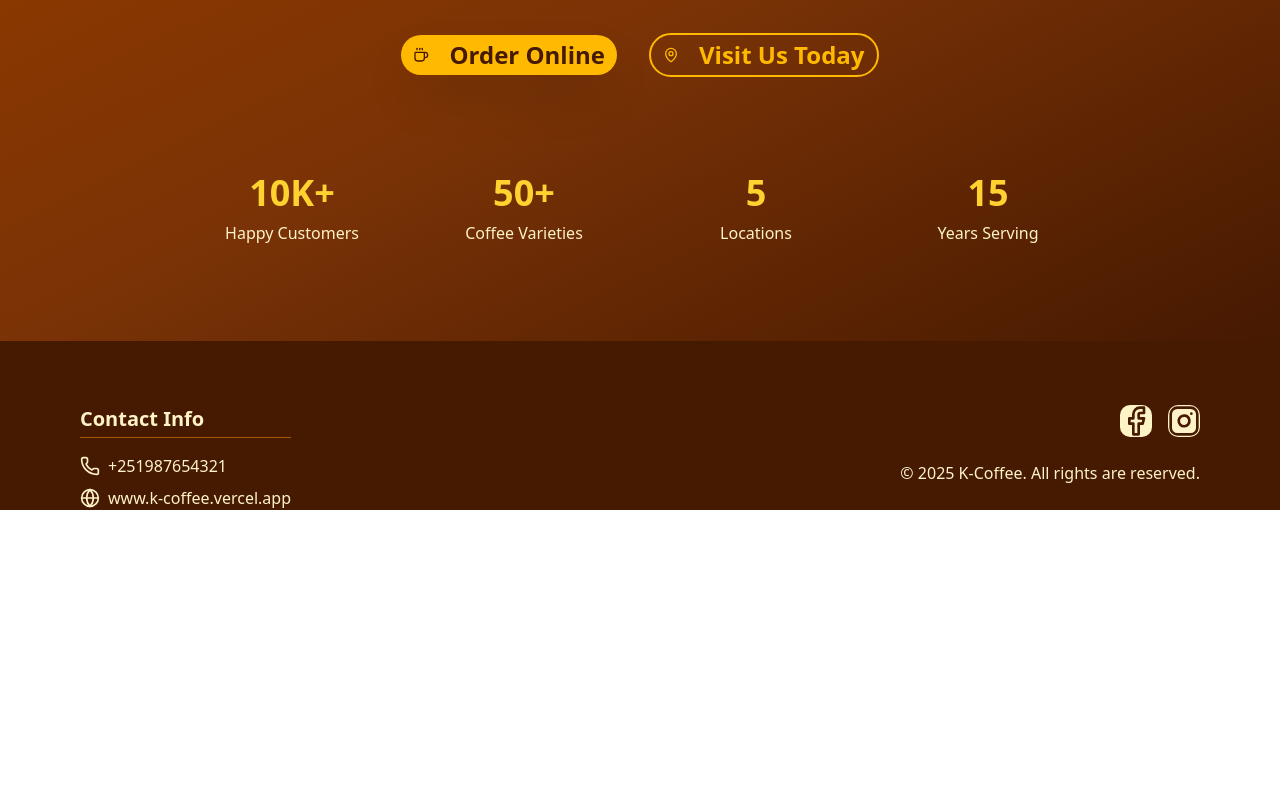
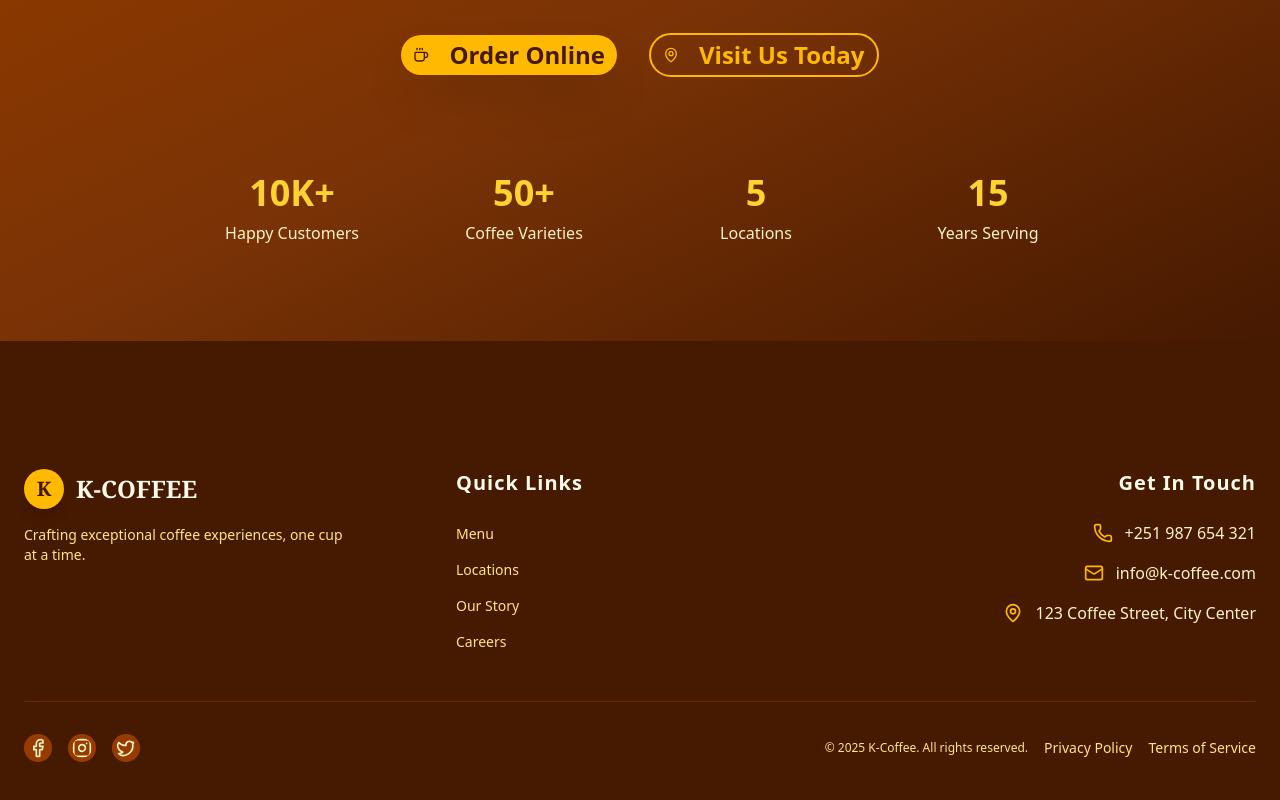
Before and after one commit to IBn-MIsbah/K-coffee, a Next.js app: page / in a window 1280 px wide. Shown: the part 2286-3086 px from the top of the page. Before the commit the page ends 2796 px from the top, so only its background shows below. Built offline with nearby package versions, Linux system fonts and the light colour scheme; no server answers; the database is empty.

Commit message:
feat(ui): design refined

```diff
--- a/components/Home/componenets/Footer.tsx
+++ b/components/Home/componenets/Footer.tsx
@@ -1,29 +1,147 @@
-import { Facebook, Globe, Instagram, Phone } from "lucide-react";
+import {
+  Phone,
+  Mail,
+  MapPin,
+  Facebook,
+  Instagram,
+  Twitter,
+} from "lucide-react";
+import Link from "next/link";
 
 const Footer = () => {
   const date = new Date();
   const year = date.getFullYear();
+
+  // Styling for internal links (formerly FooterLink component)
+  const linkClasses =
+    "text-sm text-amber-200 hover:text-amber-400 transition-colors duration-200";
+
   return (
-    <div className="flex flex-col sm:flex-row justify-between px-6 sm:px-12 md:px-20 text-amber-100 gap-8 sm:gap-0">
-      <div className="flex flex-col gap-2 order-2 sm:order-1">
-        <span className="text-xl font-semibold border-b border-amber-500/50 pb-1 mb-2">
-          Contact Info
-        </span>
-        <div className="flex items-center gap-2 text-base hover:text-amber-300 transition-colors">
-          <Phone className="w-5 h-5" /> <span>+251987654321</span>{" "}
+    // Base styling for the footer container
+    <footer className="bg-amber-950 px-6 py-10 md:py-16">
+      <div className="container mx-auto max-w-7xl">
+        {/* --- Main Content Grid: Stacks on small, 3 columns on medium+ --- */}
+        <div className="grid grid-cols-1 md:grid-cols-3 gap-10 md:gap-16 mb-12">
+          {/* 1. Brand & Tagline (Always full width on mobile, left-aligned on desktop) */}
+          <div className="text-center md:text-left">
+            <div className="inline-flex md:flex items-center gap-3 mb-2 justify-center md:justify-start">
+              <div className="w-10 h-10 bg-amber-400 rounded-full flex items-center justify-center shadow-lg">
+                <span className="text-amber-950 font-extrabold text-xl font-serif">
+                  K
+                </span>
+              </div>
+              <span className="text-2xl font-bold text-amber-50 font-serif">
+                K-COFFEE
+              </span>
+            </div>
+            <p className="text-amber-200 text-sm mt-4 max-w-xs mx-auto md:mx-0">
+              Crafting exceptional coffee experiences, one cup at a time.
+            </p>
+          </div>
+
+          {/* 2. Quick Links (Hidden on small, appears on medium+) */}
+          <div className="hidden md:block">
+            <h3 className="text-xl font-bold text-amber-50 mb-6 tracking-wider">
+              Quick Links
+            </h3>
+            <ul className="space-y-3">
+              <li>
+                <Link href="/menu" className={linkClasses}>
+                  Menu
+                </Link>
+              </li>
+              <li>
+                <Link href="/locations" className={linkClasses}>
+                  Locations
+                </Link>
+              </li>
+              <li>
+                <Link href="/about" className={linkClasses}>
+                  Our Story
+                </Link>
+              </li>
+              <li>
+                <Link href="/careers" className={linkClasses}>
+                  Careers
+                </Link>
+              </li>
+            </ul>
+          </div>
+
+          {/* 3. Contact Information (Aligned to the right on desktop, center on mobile) */}
+          <div className="text-center md:text-right">
+            <h3 className="text-xl font-bold text-amber-50 mb-6 tracking-wider">
+              Get In Touch
+            </h3>
+            <div className="space-y-4">
+              {/* Phone */}
+              <div className="flex items-center gap-3 justify-center md:justify-end">
+                <Phone className="w-5 h-5 text-amber-400" />
+                <a
+                  href="tel:+251987654321"
+                  className="text-amber-100 text-base hover:text-amber-300 transition-colors"
+                >
+                  +251 987 654 321
+                </a>
+              </div>
+
+              {/* Mail */}
+              <div className="flex items-center gap-3 justify-center md:justify-end">
+                <Mail className="w-5 h-5 text-amber-400" />
+                <a
+                  href="mailto:info@k-coffee.com"
+                  className="text-amber-100 text-base hover:text-amber-300 transition-colors"
+                >
+                  info@k-coffee.com
+                </a>
+              </div>
+
+              {/* Location */}
+              <div className="flex items-center gap-3 justify-center md:justify-end">
+                <MapPin className="w-5 h-5 text-amber-400" />
+                <span className="text-amber-100 text-base">
+                  123 Coffee Street, City Center
+                </span>
+              </div>
+            </div>
+          </div>
         </div>
-        <div className="flex items-center gap-2 text-base hover:text-amber-300 transition-colors">
-          <Globe className="w-5 h-5" /> <span>www.k-coffee.vercel.app</span>
+
+        {/* --- Divider --- */}
+        <div className="border-t border-amber-800/50 my-8"></div>
+
+        {/* --- Social Links and Copyright --- */}
+        <div className="flex flex-col sm:flex-row justify-between items-center text-center sm:text-left space-y-4 sm:space-y-0">
+          {/* Social Links */}
+          <div className="flex justify-center gap-4 order-2 sm:order-1">
+            <a href="#">
+              <Facebook className="w-7 h-7 p-1 rounded-full bg-amber-800 text-amber-100 hover:bg-amber-700 cursor-pointer transition-colors" />
+            </a>
+            <a href="#">
+              <Instagram className="w-7 h-7 p-1 rounded-full bg-amber-800 text-amber-100 hover:bg-amber-700 cursor-pointer transition-colors" />
+            </a>
+            <a href="#">
+              <Twitter className="w-7 h-7 p-1 rounded-full bg-amber-800 text-amber-100 hover:bg-amber-700 cursor-pointer transition-colors" />
+            </a>
+          </div>
+
+          {/* Copyright & Policy Links */}
+          <div className="flex flex-col sm:flex-row items-center gap-4 text-xs order-1 sm:order-2">
+            <p className="text-amber-200">
+              &copy; {year} K-Coffee. All rights reserved.
+            </p>
+            <div className="flex gap-4">
+              <Link href="/privacy" className={linkClasses}>
+                Privacy Policy
+              </Link>
+              <Link href="/terms" className={linkClasses}>
+                Terms of Service
+              </Link>
+            </div>
+          </div>
         </div>
       </div>
-      <div className="flex flex-col items-start sm:items-end gap-6 order-1 sm:order-2">
-        <div className="flex gap-4">
-          <Facebook className="w-8 h-8 rounded-lg bg-amber-100 text-amber-950 cursor-pointer hover:bg-amber-300 transition-colors" />
-          <Instagram className="w-8 h-8 rounded-lg bg-amber-100 text-amber-950 cursor-pointer hover:bg-amber-300 transition-colors" />
-        </div>
-        <div>&copy; {year} K-Coffee. All rights are reserved.</div>
-      </div>
-    </div>
+    </footer>
   );
 };
 
```
